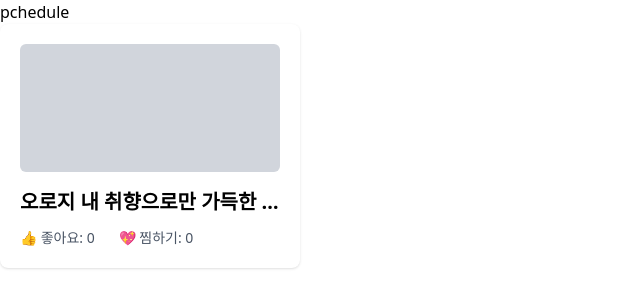
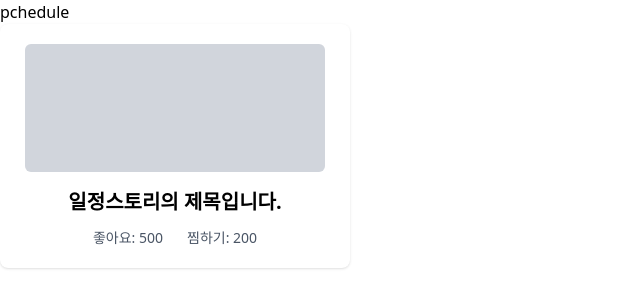
Before and after one commit to oz-main-fe-12-team4/oz_pchedule_fe, a React (Vite) app: page / in a window 1280 px wide. Shown: the top 308 px of the page, without its empty margins (0-640 px from the left). Built offline with nearby package versions, Linux system fonts and the light colour scheme.

Commit message:
feat: ScheduleStoryCard 컴포넌트 수정 및 스타일링 완료

```diff
--- a/src/components/ScheduleStoryCard.jsx
+++ b/src/components/ScheduleStoryCard.jsx
@@ -1,8 +1,11 @@
 function ScheduleStoryCard({ schedule }) {
   return (
-    <div className="w-[300px] bg-white rounded-lg shadow p-5 mb-4 cursor-pointer hover:shadow-lg transition">
-      {/* 이미지 또는 플레이스홀더 박스 */}
-      <div className="bg-gray-300 rounded-md h-32 mb-4 w-full"></div>
+    <div
+      className="w-[350px] bg-white rounded-lg shadow p-5 mb-4 cursor-pointer hover:shadow-lg transition
+    flex flex-col items-center justify-center text-center"
+    >
+      {/* 회색 박스 */}
+      <div className="bg-gray-300 rounded-md h-32 mb-4 w-[300px]"></div>
 
       {/* 제목 */}
       <h3
@@ -12,13 +15,12 @@ function ScheduleStoryCard({ schedule }) {
         {schedule.title}
       </h3>
 
-      {/* 좋아요 & 찜하기 (이모지로 심플하게) */}
-      <div className="flex space-x-6 text-gray-600 text-sm font-medium">
-        <div>👍 좋아요: {schedule.like_count ?? 0}</div>
-        <div>💖 찜하기: {schedule.favorite_count ?? 0}</div>
+      {/* 좋아요 & 찜하기 */}
+      <div className="flex space-x-6 text-gray-600 text-sm font-medium justify-center">
+        <div> 좋아요: {schedule.like_count ?? 0}</div>
+        <div> 찜하기: {schedule.favorite_count ?? 0}</div>
       </div>
     </div>
   );
 }
-
 export default ScheduleStoryCard;
--- a/src/components/test.jsx
+++ b/src/components/test.jsx
@@ -2,17 +2,20 @@ import ScheduleStoryCard from "./ScheduleStoryCard";
 
 function Test() {
   const dummySchedule = {
-    id: 1,
-    title: "오로지 내 취향으로만 가득한 여행일정!",
-    likes: 22,
-    bookmarks: 207,
-    isBookmarked: false,
-    isReported: false,
+    post_id: 1,
+    title: "일정스토리의 제목입니다.",
+    start_time: "...",
+    category: "...",
+    is_shared: true,
+    like_count: 500,
+    favorite_count: 200,
+    is_reported: false,
+    is_completed: false,
   };
 
   return (
     <div>
-      <ScheduleStoryCard schedule={dummySchedule} isAdmin={false} />
+      <ScheduleStoryCard schedule={dummySchedule} />
     </div>
   );
 }
```
